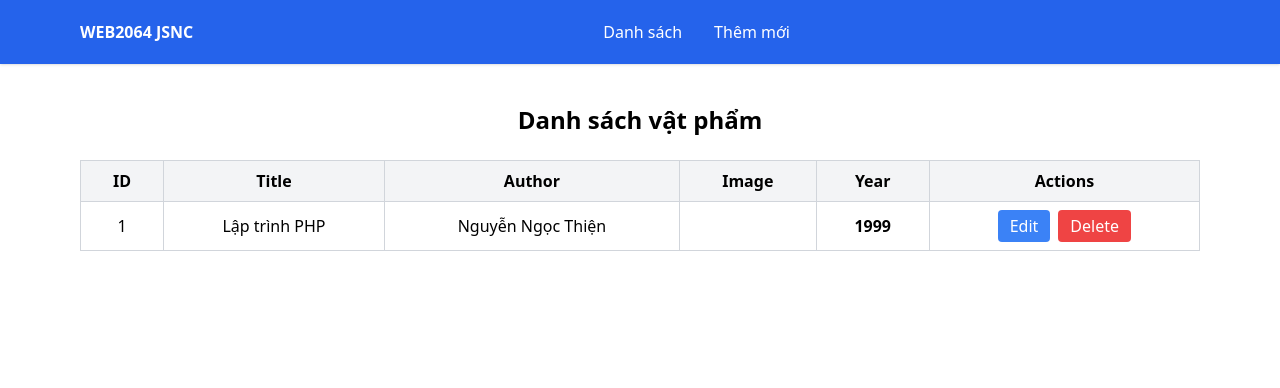
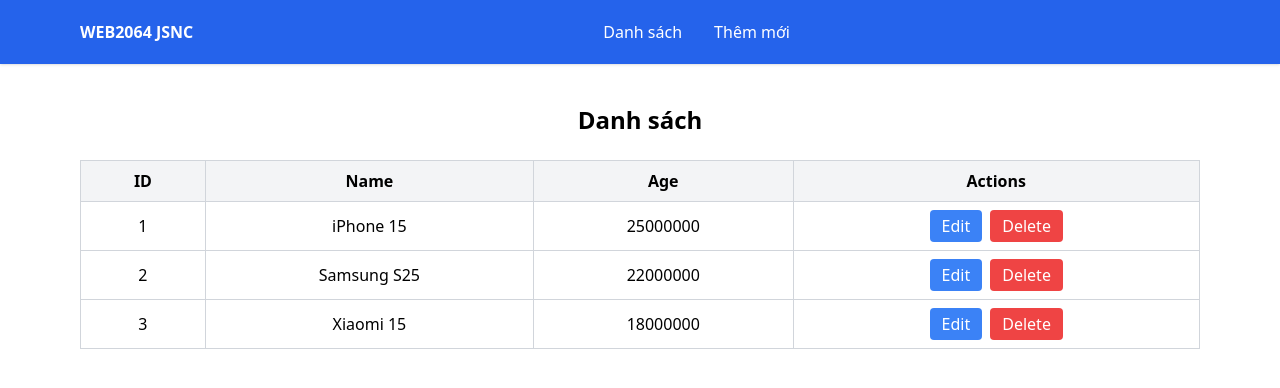
Before and after one commit to nguyenthien13082006-ui/jsnc_su26-main, a website: page index.html in a window 1280 px wide. Drawn offline with nearby package versions, Linux system fonts and the light colour scheme.

Commit message:
Mô tả phần code vừa chỉnh sửa

```diff
--- a/index.html
+++ b/index.html
@@ -28,29 +28,13 @@
         <thead class="bg-gray-100">
           <tr>
             <th class="px-4 py-2 border border-gray-300">ID</th>
-            <th class="px-4 py-2 border border-gray-300">Title</th>
-            <th class="px-4 py-2 border border-gray-300">Author</th>
-            <th class="px-4 py-2 border border-gray-300">Image</th>
-            <th class="px-4 py-2 border border-gray-300">Year</th>
+            <th class="px-4 py-2 border border-gray-300">Name</th>
+            <th class="px-4 py-2 border border-gray-300">Age</th>
             <th class="px-4 py-2 border border-gray-300">Actions</th>
           </tr>
         </thead>
 
-        <tbody>
-          <tr class="hover:bg-gray-50">
-            <td class="px-4 py-2 border border-gray-300">1</td>
-            <td id="title2" class="px-4 py-2 border border-gray-300">Title</td>
-            <td id="title-author" class="px-4 py-2 border border-gray-300">Author</td>
-            <th id="title-image" class="px-4 py-2 border border-gray-300">Image</th>
-            <th id="title-year" class="px-4 py-2 border border-gray-300">Year</th>
-            <td class="px-4 py-2 border border-gray-300">
-              <div class="flex items-center justify-center gap-2">
-                <a href="#" class="bg-blue-500 hover:bg-blue-600 text-white px-3 py-1 rounded">Edit</a>
-
-                <button class="bg-red-500 hover:bg-red-600 text-white px-3 py-1 rounded">Delete</button>
-              </div>
-            </td>
-          </tr>
+        <tbody id="products">
         </tbody>
       </table>
     </div>
--- a/index.js
+++ b/index.js
@@ -1,38 +1,119 @@
-console.log('javascrip');
+// console.log('javascrip');
 
-let age = 19;
-const name = "Nguyễn Văn A";
-console.log(name);
-console.log(age);
+// let age = 19;
+// const name = "Nguyễn Văn A";
+// console.log(name);
+// console.log(age);
 
 // Kiểu dữ lieu
 // 1. String (chuỗi) : "hoadv", "javascript", 'hoadv'
 // 2. Number (số)
 // 3. Boolean (đúng hoặc sai)
-let game = "Liên Quân";
-let year = 9;
-let isAdmin = true;
-console.log(game);
+// let game = "Liên Quân";
+// let year = 9;
+// let isAdmin = true;
+// console.log(game);
 // alert('Free Fire sống dai thành huyền thoại');
-const h1 = document.getElementById('title').innerHTML = "Danh sách vật phẩm";
-console.log(h1);
-const student = {
-    name: "Thiện",
-    age: 20,
-    isStudent: true,
-};
-h1.innerHTML = `Danh sách sinh viên: ${student.name} - ${student.age} tuổi`;
-console.log(student);
-const book = {
-    title: "Lập trình PHP",
-    author: "Nguyễn Ngọc Thiện",
-    image: "",
-    year: 1999,
-};
+// const h1 = document.getElementById('title').innerHTML = "Danh sách vật phẩm";
+// console.log(h1);
+// const student = {
+//     name: "Thiện",
+//     age: 20,
+//     isStudent: true,
+// };
+// h1.innerHTML = `Danh sách sinh viên: ${student.name} - ${student.age} tuổi`;
+// console.log(student);
+// const book = {
+//     id: 1,
+//     title: "Lập trình PHP",
+//     author: "Nguyễn Ngọc Thiện",
+//     image: "anh1.jpg",
+//     year: 1999,
+// };
 
-console.log(book);
+// console.log(book);
+// // document.getElementById("title2").innerHTML = `${book.title}`;
+// // document.getElementById("title-author").innerHTML = `${book.author}`;
+// // document.getElementById("title-image").innerHTML = `${book.image}`;
+// // document.getElementById("title-year").innerHTML = `${book.year}`;
+// document.getElementById("books").innerHTML = `
 
-document.getElementById("title2").innerHTML = `${book.title}`;
-document.getElementById("title-author").innerHTML = `${book.author}`;
-document.getElementById("title-image").innerHTML = `${book.image}`;
-document.getElementById("title-year").innerHTML = `${book.year}`;
+// <tr class="hover:bg-gray-50">
+//             <td class="px-4 py-2 border border-gray-300">${book.id}</td>
+//             <td class="px-4 py-2 border border-gray-300">${book.title}</td>
+//             <td class="px-4 py-2 border border-gray-300">${book.author}</td>
+//             <td class="px-4 py-2 border border-gray-300">
+//               <div class="flex items-center justify-center gap-2">
+//                 <a href="#" class="bg-blue-500 hover:bg-blue-600 text-white px-3 py-1 rounded">Edit</a>
+
+//                 <button class="bg-red-500 hover:bg-red-600 text-white px-3 py-1 rounded">Delete</button>
+//               </div>
+//             </td>
+//           </tr>
+// `
+// const students = [
+//     {
+//         id: 1,
+//         name: "An",
+//         age: 20,
+//     },
+//     {
+//         id: 2,
+//         name: "Bình",
+//         age: 21,
+//     },
+//     {
+//         id: 3,
+//         name: "Chi",
+//         age: 22,
+//     },
+// ];
+// const html = students.map((hi) => `
+// <tr class="hover:bg-gray-50">
+//         <td class="px-4 py-2 border border-gray-300">${hi.id}</td>
+//         <td class="px-4 py-2 border border-gray-300">${hi.name}</td>
+//         <td class="px-4 py-2 border border-gray-300">${hi.age}</td>
+//         <td class="px-4 py-2 border border-gray-300">
+//             <div class="flex items-center justify-center gap-2">
+//                 <a href="#" class="bg-blue-500 hover:bg-blue-600 text-white px-3 py-1 rounded">Edit</a>
+
+//                 <button class="bg-red-500 hover:bg-red-600 text-white px-3 py-1 rounded">Delete</button>
+//             </div>
+//         </td>
+//     </tr>
+// `,
+// ).join("");
+// document.getElementById("student-list").innerHTML = html;
+const products = [
+    {
+        id: 1,
+        name: "iPhone 15",
+        price: 25000000,
+    },
+    {
+        id: 2,
+        name: "Samsung S25",
+        price: 22000000,
+    },
+    {
+        id: 3,
+        name: "Xiaomi 15",
+        price: 18000000,
+    },
+];
+const html = products.map((hi) => `
+<tr class="hover:bg-gray-50">
+        <td class="px-4 py-2 border border-gray-300">${hi.id}</td>
+        <td class="px-4 py-2 border border-gray-300">${hi.name}</td>
+        <td class="px-4 py-2 border border-gray-300">${hi.price}</td>
+        <td class="px-4 py-2 border border-gray-300">
+            <div class="flex items-center justify-center gap-2">
+                <a href="#" class="bg-blue-500 hover:bg-blue-600 text-white px-3 py-1 rounded">Edit</a>
+
+                <button class="bg-red-500 hover:bg-red-600 text-white px-3 py-1 rounded">Delete</button>
+            </div>
+        </td>
+    </tr>
+`,
+).join("");
+document.getElementById("products").innerHTML = html;
```
